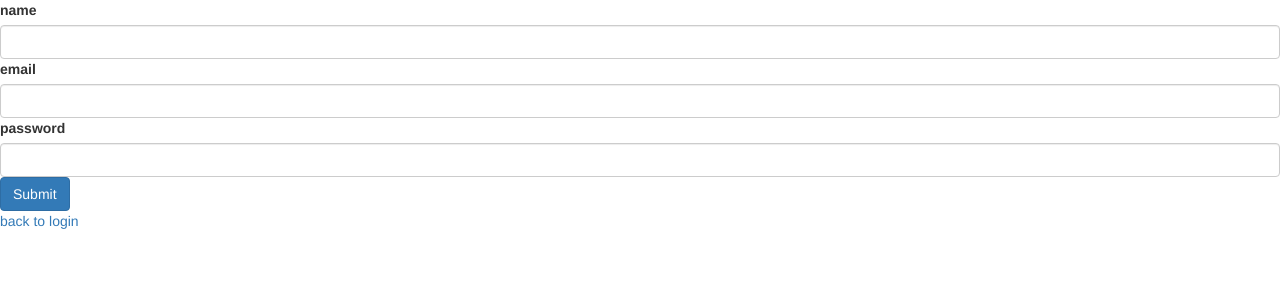
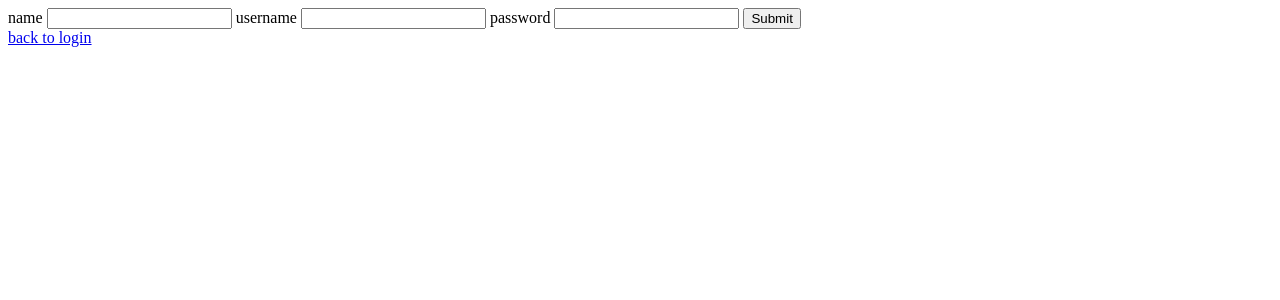
Before and after one commit to madhavlovescode/EMP, a PHP site: page /register in a window 1280 px wide. Shown: the top 300 px of the page. Run offline with PHP 8.4, Linux system fonts and the light colour scheme.

Commit message:
final commit

```diff
--- a/loginmvc/view/register.php
+++ b/loginmvc/view/register.php
@@ -2,27 +2,19 @@
 
 <html>
 <head>
-    <meta name="viewport" content="width=device-width, initial-scale=1">
-  <link rel="stylesheet" href="https://maxcdn.bootstrapcdn.com/bootstrap/3.4.1/css/bootstrap.min.css">
-  <script src="https://ajax.googleapis.com/ajax/libs/jquery/3.7.1/jquery.min.js"></script>
-  <script src="https://maxcdn.bootstrapcdn.com/bootstrap/3.4.1/js/bootstrap.min.js"></script>
+
     <title>Login</title>
 </head>
 <body>
-    <form>
-  <div class="mb-3">
-    <label for="exampleInputEmail1" class="form-label">name</label>
-    <input type="text" name="username" class="form-control" id="exampleInputEmail1" aria-describedby="emailHelp">
-  </div>
-  <div class="mb-3">
-    <label for="exampleInputPassword1" class="form-label">email</label>
-    <input type="text" name="password" class="form-control" id="exampleInputPassword1">
-  </div>
-  <div class="mb-3">
-    <label for="exampleInputPassword1" class="form-label">password</label>
-    <input type="text" name="password" class="form-control" id="exampleInputPassword1">
-  </div>
-  <button type="submit" value="submit" class="btn btn-primary">Submit</button>
+    <form action="" method="POST">
+name
+    <input type="text" name="name">
+
+    username
+    <input type="text" name="username" >
+    password
+    <input type="text" name="password" >
+    <input type="submit" name="submit">
 </form>
 <a href="./index.php">back to login</a>
 </body>
```
